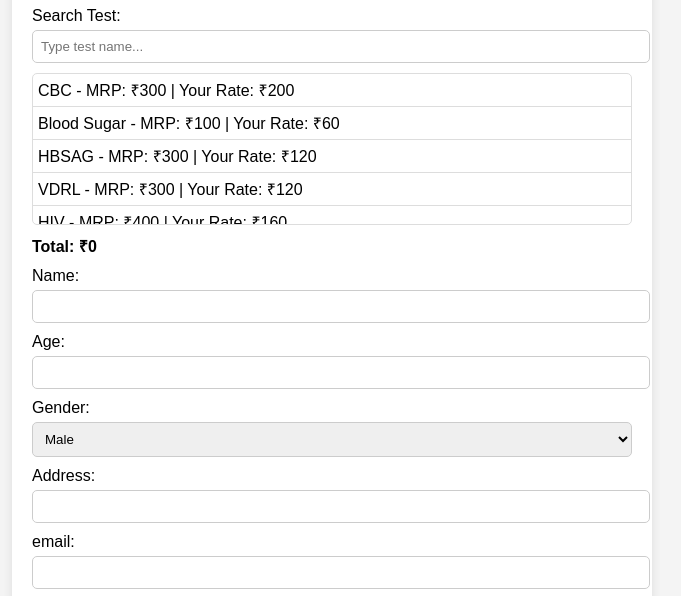
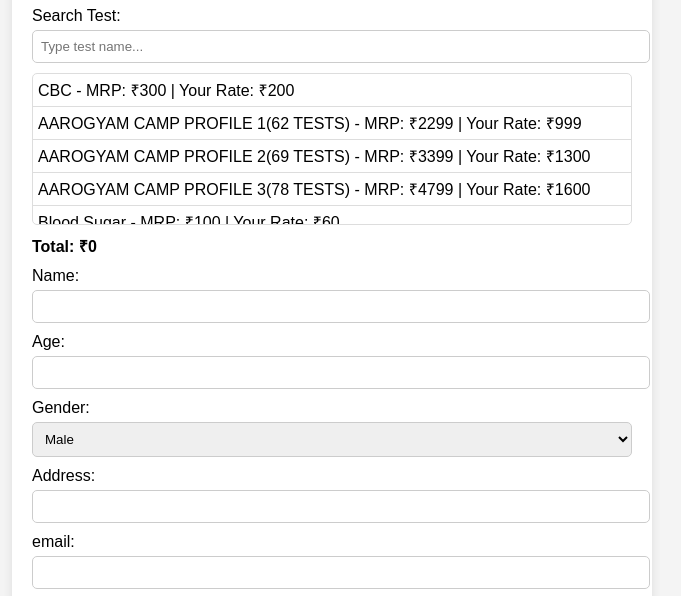
Before and after one commit to krishnahealthcare-jabalpur/krishna-health-care-jabalpur, a plain HTML site: page index.html in a window 1280 px wide. Shown: the part 169-765 px from the top of the page, without its empty margins (308-989 px from the left). Drawn offline with Linux system fonts and the light colour scheme.

Commit message:
Update index.html

```diff
--- a/index.html
+++ b/index.html
@@ -28,10 +28,10 @@
   <label for="lab">Select Lab Partner:</label>
   <select id="lab">
     <option value="Thyrocare">Thyrocare (NEXT DAY REPORT NABL LAB) </option>
-    <option value="Pathcare">Pathcare SAME DAY REPORT </option>
-    <option value="Sage Path Lab">Sage Path Lab NEXT DAY REPORT NABL LAB</option>
-    <option value="General Diagnosis">General Diagnosis NEXT DAY REPORT NABL LAB</option>
-    <option value="Sewarth Path Lab">Sewarth Path Lab SAME DAY REPORT </option>
+    <option value="Pathcare">Pathcare (SAME DAY REPORT) </option>
+    <option value="Sage Path Lab">Sage Path Lab (NEXT DAY REPORT NABL LAB)</option>
+    <option value="General Diagnosis">General Diagnosis (NEXT DAY REPORT NABL LAB)</option>
+    <option value="Sewarth Path Lab">Sewarth Path Lab (SAME DAY REPORT) </option>
     <option value="Medcis">Medcis SAME DAY REPORT</option>
   </select>
 
@@ -85,6 +85,9 @@
 <script>
 const testData = [
   {name: "CBC", mrp: 300, rate: 200},
+  {name: "AAROGYAM CAMP PROFILE 1(62 TESTS)", mrp: 2299, rate: 999},
+  {name: "AAROGYAM CAMP PROFILE 2(69 TESTS)", mrp: 3399, rate: 1300},
+  {name: "AAROGYAM CAMP PROFILE 3(78 TESTS)", mrp: 4799, rate: 1600},
   {name: "Blood Sugar", mrp: 100, rate: 60},
   {name: "HBSAG", mrp: 300, rate: 120},
   {name: "VDRL", mrp: 300, rate: 120},
```
